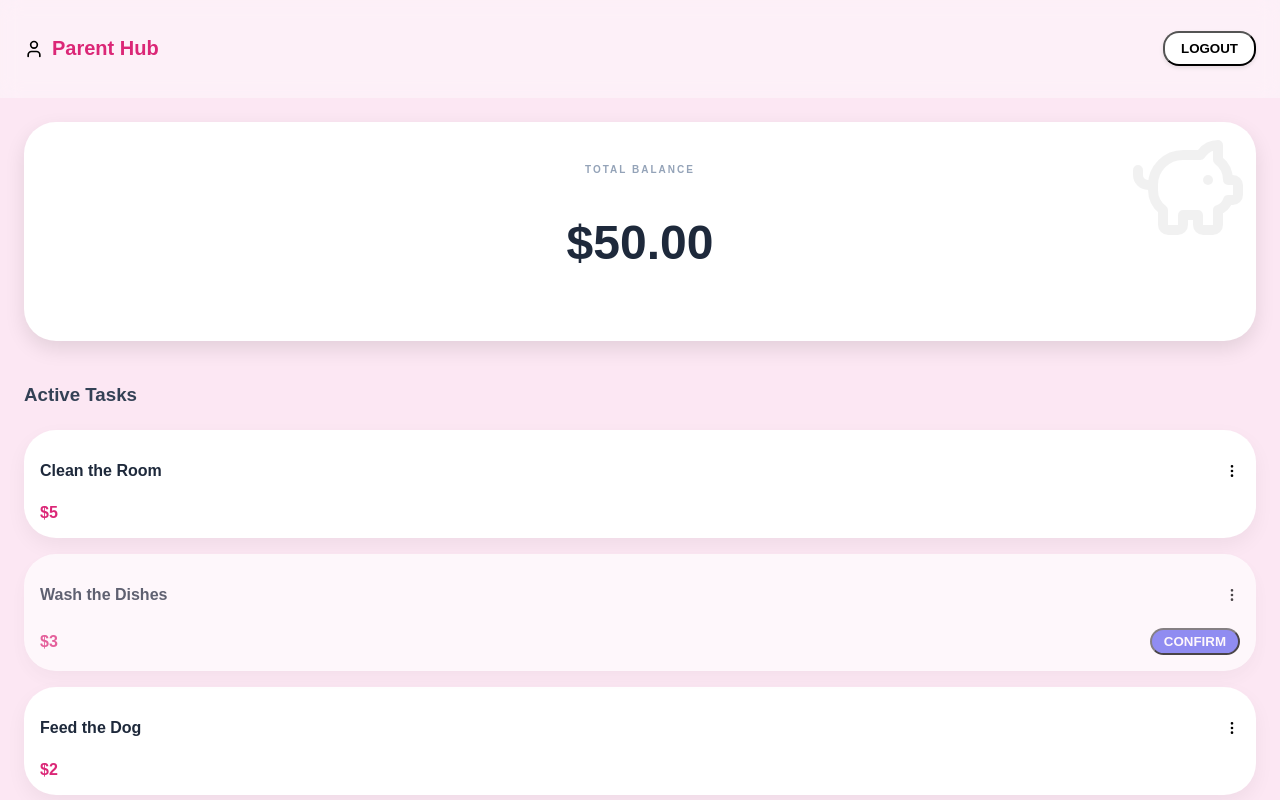
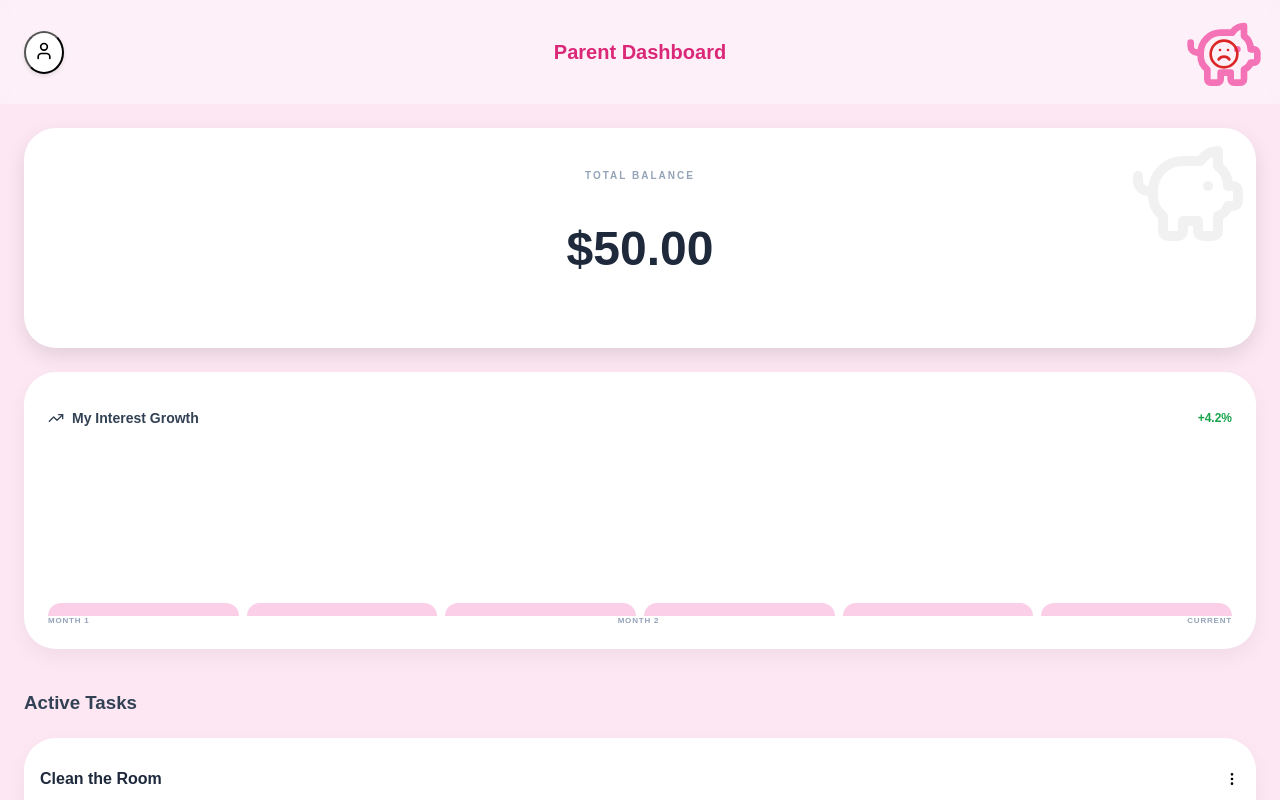
Before and after one commit to WendyShen-2005/PiggyKidsApp-ElleHacks2026, a React (Create React App) app in the folder piggyhacks/: page /parent-dashboard in a window 1280 px wide. Shown: the top 800 px of the page. Built offline with nearby package versions, Linux system fonts and the light colour scheme.

Commit message:
added taskpiggy

```diff
--- /dev/null
+++ b/piggyhacks/src/components/taskPiggy.jsx
@@ -0,0 +1,23 @@
+import React from "react";
+import { PiggyBank, Smile, Frown } from "lucide-react";
+import "../style/taskPiggy.css";
+
+export default function TaskPiggy({ tasks }) {
+  // Calculate completed percentage
+  const total = tasks.length;
+  const completed = tasks.filter(
+    (t) => t.status === "completed" || t.status === "confirmed",
+  ).length;
+  const percentage = total > 0 ? completed / total : 0;
+
+  const isHappy = percentage >= 0.5;
+
+  return (
+    <div className="task-piggy">
+      <PiggyBank size={80} className="piggy-icon" />
+      <div className={`piggy-face ${isHappy ? "happy" : "sad"}`}>
+        {isHappy ? <Smile size={32} /> : <Frown size={32} />}
+      </div>
+    </div>
+  );
+}
--- a/piggyhacks/src/route/kidsDashboard.jsx
+++ b/piggyhacks/src/route/kidsDashboard.jsx
@@ -1,7 +1,18 @@
 import React, { useState } from "react";
 import { useNavigate } from "react-router-dom";
-import { PiggyBank, User, TrendingUp, CheckSquare, Wheat, X, Send, Sparkles, Volume2 } from "lucide-react";
+import {
+  PiggyBank,
+  User,
+  TrendingUp,
+  CheckSquare,
+  Wheat,
+  X,
+  Send,
+  Sparkles,
+  Volume2,
+} from "lucide-react";
 import "../style/kidsDashboard.css";
+import TaskPiggy from "../components/taskPiggy.jsx";
 
 export default function KidsDashboard() {
   const navigate = useNavigate();
@@ -9,10 +20,19 @@ export default function KidsDashboard() {
   const [showPigChat, setShowPigChat] = useState(false);
   const [chatInput, setChatInput] = useState("");
   const [messages, setMessages] = useState([
-    { role: "pig", text: "Oink! I am your smart piggy bank. How can I help you save today?" }
+    {
+      role: "pig",
+      text: "Oink! I am your smart piggy bank. How can I help you save today?",
+    },
   ]);
   const [isSpeaking, setIsSpeaking] = useState(false);
   const [isGenerating, setIsGenerating] = useState(false);
+
+  const [tasks, setTasks] = useState([
+    { id: 1, title: "Clean the Room", status: "completed" },
+    { id: 2, title: "Wash the Dishes", status: "pending" },
+    { id: 3, title: "Feed the Dog", status: "pending" },
+  ]);
 
   const handleChat = (e) => {
     e.preventDefault();
@@ -23,10 +43,13 @@ export default function KidsDashboard() {
 
     // Simulate AI response
     setTimeout(() => {
-      setMessages(prev => [...prev, {
-        role: "pig",
-        text: "That sounds like a great plan! Remember to save your money wisely!"
-      }]);
+      setMessages((prev) => [
+        ...prev,
+        {
+          role: "pig",
+          text: "That sounds like a great plan! Remember to save your money wisely!",
+        },
+      ]);
     }, 1000);
   };
 
@@ -45,7 +68,8 @@ export default function KidsDashboard() {
           <User size={20} />
         </button>
         <h2 className="kids-title">My Piggy Dashboard</h2>
-        <div className="kids-avatar"></div>
+        {/* <div className="kids-avatar"></div> */}
+        <TaskPiggy tasks={tasks} />
       </header>
 
       <main className="kids-main">
@@ -97,7 +121,7 @@ export default function KidsDashboard() {
         </div>
       </main>
 
-      {/* Floating AI Pig */}
+      {/* Floating AI Pig
       <button
         onClick={() => setShowPigChat(true)}
         className={`floating-pig ${isSpeaking ? "speaking" : "bouncing"}`}
@@ -106,9 +130,9 @@ export default function KidsDashboard() {
           <Sparkles size={12} /> ASK ME!
         </div>
         <PiggyBank size={40} className="floating-icon" />
-      </button>
+      </button> */}
 
-      {/* AI Pig Chat Modal */}
+      {/* AI Pig Chat Modal
       {showPigChat && (
         <div className="pig-chat-overlay">
           <div className="pig-chat-modal">
@@ -117,17 +141,29 @@ export default function KidsDashboard() {
                 <PiggyBank size={24} className="text-pink-500" />
                 <span>Smart Piggy</span>
               </div>
-              <button onClick={() => setShowPigChat(false)} className="close-btn">
+              <button
+                onClick={() => setShowPigChat(false)}
+                className="close-btn"
+              >
                 <X size={20} />
               </button>
             </div>
             <div className="pig-chat-messages">
               {messages.map((m, i) => (
-                <div key={i} className={`message-wrapper ${m.role === "user" ? "user" : "pig"}`}>
-                  <div className={`message-box ${m.role === "user" ? "user-msg" : "pig-msg"}`}>
+                <div
+                  key={i}
+                  className={`message-wrapper ${m.role === "user" ? "user" : "pig"}`}
+                >
+                  <div
+                    className={`message-box ${m.role === "user" ? "user-msg" : "pig-msg"}`}
+                  >
                     {m.text}
                     {m.role === "pig" && (
-                      <button onClick={() => playTTS(m.text)} className="tts-btn" disabled={isSpeaking}>
+                      <button
+                        onClick={() => playTTS(m.text)}
+                        className="tts-btn"
+                        disabled={isSpeaking}
+                      >
                         <Volume2 size={14} />
                       </button>
                     )}
@@ -149,6 +185,7 @@ export default function KidsDashboard() {
           </div>
         </div>
       )}
+    </div> */}
     </div>
   );
 }
--- a/piggyhacks/src/route/parentsDashboard.jsx
+++ b/piggyhacks/src/route/parentsDashboard.jsx
@@ -1,7 +1,14 @@
 import React, { useState } from "react";
 import { useNavigate } from "react-router-dom";
-import { PiggyBank, User, PlusCircle, MoreVertical } from "lucide-react";
+import {
+  PiggyBank,
+  User,
+  PlusCircle,
+  MoreVertical,
+  TrendingUp,
+} from "lucide-react";
 import "../style/parentDashboard.css";
+import TaskPiggy from "../components/taskPiggy.jsx";
 
 const INITIAL_TASKS = [
   { id: 1, title: "Clean the Room", amount: 5, status: "pending" },
@@ -22,28 +29,28 @@ export default function ParentDashboard() {
   const [balance, setBalance] = useState(50);
 
   const confirmTask = (taskId) => {
-    setTasks(prev =>
-      prev.map(task => (task.id === taskId ? { ...task, status: "confirmed" } : task))
+    setTasks((prev) =>
+      prev.map((task) =>
+        task.id === taskId ? { ...task, status: "confirmed" } : task,
+      ),
     );
   };
 
   const handleAddExpense = (category, amount) => {
-    setExpenses(prev => [...prev, { id: Date.now(), category, amount }]);
-    setBalance(prev => prev - amount);
+    setExpenses((prev) => [...prev, { id: Date.now(), category, amount }]);
+    setBalance((prev) => prev - amount);
   };
 
   return (
     <div className="parent-container">
       {/* Header */}
       <header className="parent-header">
-        <div className="header-left">
+        <button onClick={() => navigate("/")} className="profile-btn">
           <User size={20} />
-          <h1 className="header-title">Parent Hub</h1>
-        </div>
-
-        <button className="logout-btn" onClick={() => navigate("/")}>
-          LOGOUT
         </button>
+        <h2 className="header-title">Parent Dashboard</h2>
+        {/* <div className="kids-avatar"></div> */}
+        <TaskPiggy tasks={tasks} />
       </header>
 
       <main className="parent-main">
@@ -53,6 +60,34 @@ export default function ParentDashboard() {
           <h2 className="balance-amount">${balance.toFixed(2)}</h2>
           <PiggyBank size={120} className="balance-bg-icon" />
         </section>
+
+        {/* Interest Graph */}
+        <div className="interest-card">
+          <div className="interest-header">
+            <h3 className="interest-title">
+              <TrendingUp size={16} /> My Interest Growth
+            </h3>
+            <span className="growth-percent">+4.2%</span>
+          </div>
+          <div className="graph">
+            {[45, 65, 55, 85, 110, 130].map((h, i) => (
+              <div key={i} className="bar-wrapper">
+                <div className="bar" style={{ height: `${h}%` }}>
+                  <div className="tooltip">
+                    <p className="week">Week {i + 1}</p>
+                    <p className="amount">+${(h * 0.1).toFixed(2)}</p>
+                  </div>
+                  <div className="bar-label">${(h * 0.1).toFixed(0)}</div>
+                </div>
+              </div>
+            ))}
+          </div>
+          <div className="graph-labels">
+            <span>Month 1</span>
+            <span>Month 2</span>
+            <span>Current</span>
+          </div>
+        </div>
 
         {/* Tasks */}
         <section className="tasks-section">
@@ -67,7 +102,10 @@ export default function ParentDashboard() {
                 <div className="task-footer">
                   <span className="task-amount">${task.amount}</span>
                   {task.status === "completed" && (
-                    <button className="confirm-btn" onClick={() => confirmTask(task.id)}>
+                    <button
+                      className="confirm-btn"
+                      onClick={() => confirmTask(task.id)}
+                    >
                       CONFIRM
                     </button>
                   )}
@@ -96,7 +134,9 @@ export default function ParentDashboard() {
             {expenses.map((exp) => (
               <div key={exp.id} className="expense-item">
                 <span>{exp.category}</span>
-                <span className="expense-amount">-${exp.amount.toFixed(2)}</span>
+                <span className="expense-amount">
+                  -${exp.amount.toFixed(2)}
+                </span>
               </div>
             ))}
           </div>
--- a/piggyhacks/src/style/kidsDashboard.css
+++ b/piggyhacks/src/style/kidsDashboard.css
@@ -6,29 +6,32 @@
 }
 
 .kids-header {
+  position: relative;          /* needed for absolute positioning */
   display: flex;
-  justify-content: space-between;
+  justify-content: center;     /* center the title */
   align-items: center;
   padding: 1.5rem;
   background-color: rgba(255, 255, 255, 0.4);
   backdrop-filter: blur(10px);
+  top: 0;
   position: sticky;
-  top: 0;
   z-index: 10;
 }
 
 .profile-btn {
+  position: absolute;
+  left: 1.5rem;                /* pinned to left */
   background: white;
   padding: 0.5rem;
   border-radius: 50%;
-  box-shadow: 0 2px 4px rgba(0, 0, 0, 0.1);
+  box-shadow: 0 2px 4px rgba(0,0,0,0.1);
 }
 
 .kids-title {
   font-weight: 900;
   color: #db2777;
 }
-
+/*
 .kids-avatar {
   width: 2.5rem;
   height: 2.5rem;
@@ -36,7 +39,7 @@
   border-radius: 50%;
   border: 2px solid white;
   box-shadow: 0 2px 4px rgba(0, 0, 0, 0.2);
-}
+} */
 
 .kids-main {
   padding: 1.5rem;
--- a/piggyhacks/src/style/parentDashboard.css
+++ b/piggyhacks/src/style/parentDashboard.css
@@ -6,21 +6,26 @@
 }
 
 .parent-header {
+  position: relative;          /* needed for absolute positioning */
   display: flex;
-  justify-content: space-between;
+  justify-content: center;     /* center the title */
   align-items: center;
   padding: 1.5rem;
   background-color: rgba(255, 255, 255, 0.4);
   backdrop-filter: blur(10px);
+  top: 0;
   position: sticky;
-  top: 0;
   z-index: 10;
 }
 
-.header-left {
-  display: flex;
-  align-items: center;
-  gap: 0.5rem;
+
+.profile-btn {
+  position: absolute;
+  left: 1.5rem;                /* pinned to left */
+  background: white;
+  padding: 0.5rem;
+  border-radius: 50%;
+  box-shadow: 0 2px 4px rgba(0,0,0,0.1);
 }
 
 .header-title {
@@ -36,6 +41,7 @@
   font-weight: 700;
   box-shadow: 0 2px 4px rgba(0,0,0,0.1);
 }
+
 
 .parent-main {
   padding: 1.5rem;
@@ -74,6 +80,101 @@
   top: 0.5rem;
   right: 0.5rem;
   opacity: 0.05;
+}
+
+.interest-card {
+  background: white;
+  padding: 1.5rem;
+  border-radius: 2rem;
+  box-shadow: 0 8px 20px rgba(0, 0, 0, 0.05);
+}
+
+.interest-header {
+  display: flex;
+  justify-content: space-between;
+  align-items: center;
+  margin-bottom: 1rem;
+}
+
+.interest-title {
+  font-weight: 900;
+  font-size: 0.875rem;
+  display: flex;
+  align-items: center;
+  gap: 0.5rem;
+  color: #334155;
+}
+
+.growth-percent {
+  font-weight: 900;
+  font-size: 0.75rem;
+  color: #16a34a;
+}
+
+.graph {
+  display: flex;
+  align-items: flex-end;
+  gap: 0.5rem;
+  height: 10rem;
+}
+
+.bar-wrapper {
+  flex: 1;
+  display: flex;
+  flex-direction: column;
+  justify-content: flex-end;
+  align-items: center;
+  position: relative;
+}
+
+.bar {
+  width: 100%;
+  background-color: #fbcfe8;
+  border-radius: 1rem 1rem 0 0;
+  position: relative;
+  cursor: pointer;
+}
+
+.bar:hover {
+  background-color: #f472b6;
+}
+
+.tooltip {
+  position: absolute;
+  top: -3rem;
+  background: #1e293b;
+  color: white;
+  font-size: 0.625rem;
+  padding: 0.25rem 0.5rem;
+  border-radius: 0.5rem;
+  opacity: 0;
+  pointer-events: none;
+}
+
+.bar:hover .tooltip {
+  opacity: 1;
+}
+
+.bar-label {
+  font-size: 0.5rem;
+  font-weight: 700;
+  color: #db2777;
+  margin-bottom: 0.25rem;
+  opacity: 0;
+}
+
+.bar:hover .bar-label {
+  opacity: 1;
+}
+
+.graph-labels {
+  display: flex;
+  justify-content: space-between;
+  font-size: 0.5rem;
+  font-weight: 900;
+  text-transform: uppercase;
+  letter-spacing: 0.1em;
+  color: #94a3b8;
 }
 
 /* Tasks Section */
--- /dev/null
+++ b/piggyhacks/src/style/taskPiggy.css
@@ -0,0 +1,31 @@
+.task-piggy {
+  position: absolute;
+  top: 1rem;
+  right: 1rem;
+  width: 80px;
+  height: 80px;
+  display: flex;
+  align-items: center;
+  justify-content: center;
+}
+
+.piggy-icon {
+  color: #f472b6;
+  position: absolute;
+  width: 80px;
+  height: 80px;
+}
+
+.piggy-face {
+  position: absolute;
+  top: 22px;
+  color: #fff;
+}
+
+.piggy-face.happy {
+  color: #16a34a; /* green */
+}
+
+.piggy-face.sad {
+  color: #dc2626; /* red */
+}
```
